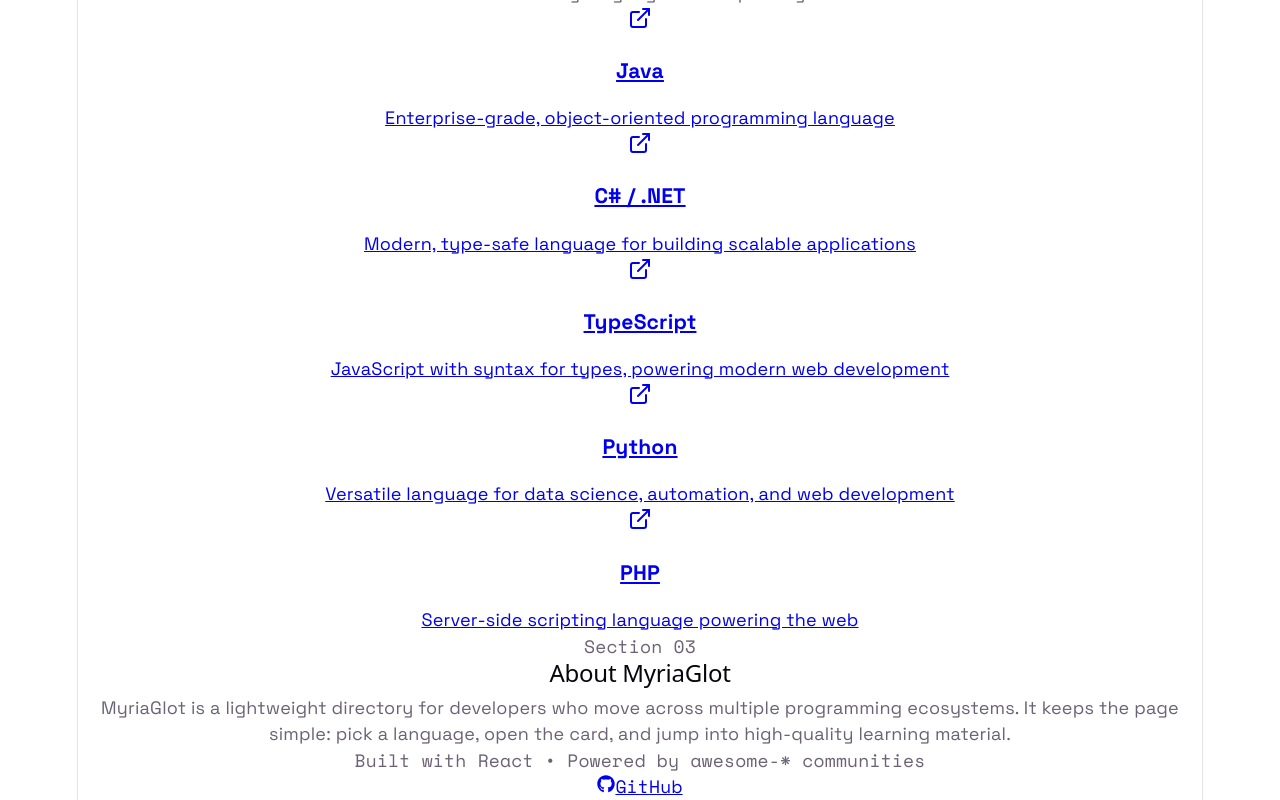
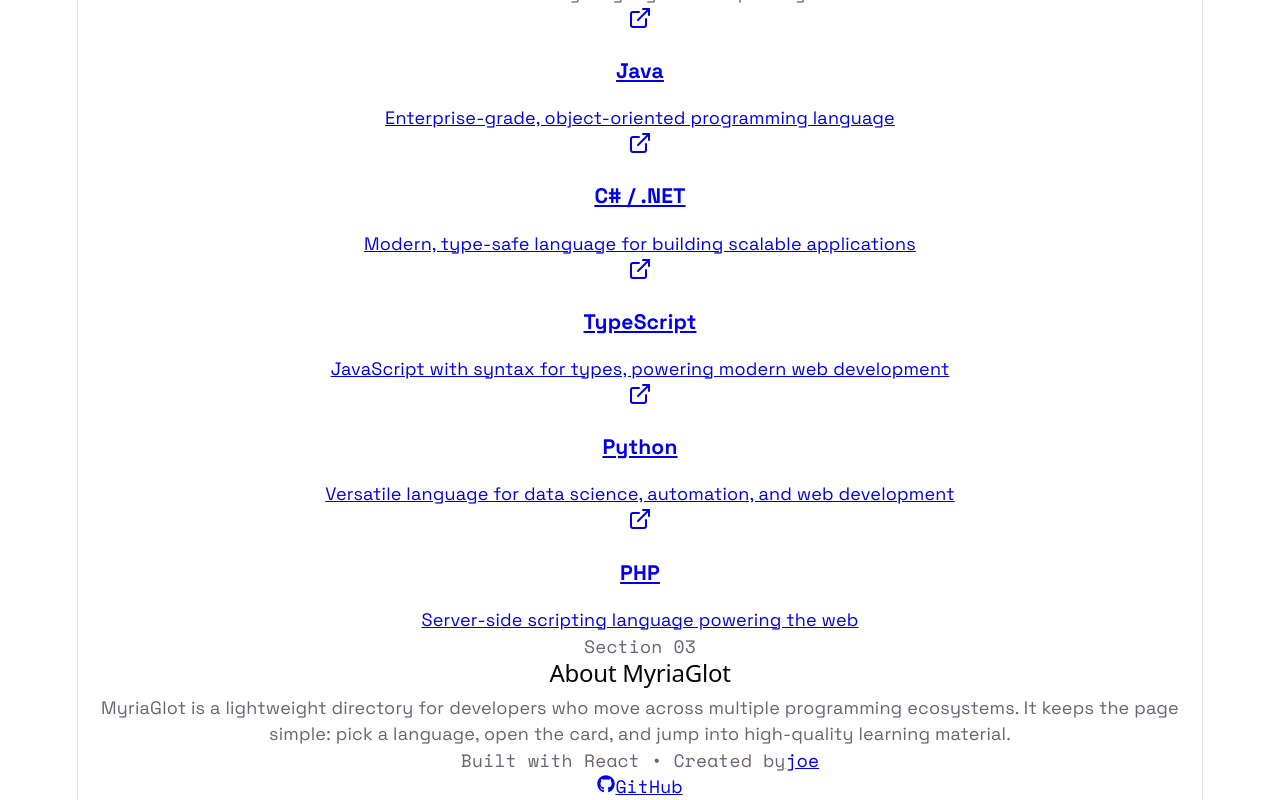
Before and after one commit to jpalala/myriaglot-app, a React (Vite) app: page / in a window 1280 px wide. Shown: the part 1806-2606 px from the top of the page. Built offline with nearby package versions, Linux system fonts and the light colour scheme.

Commit message:
update some links at bottom

```diff
--- a/src/App.tsx
+++ b/src/App.tsx
@@ -1,9 +1,5 @@
 import { useState } from "react";
-import {
-    ExternalLink,
-    Code2,
-    BookOpen,
-} from "lucide-react";
+import { ExternalLink, Code2, BookOpen } from "lucide-react";
 import { FaGithub } from "react-icons/fa";
 
 import { languages } from "@/data/languages";
@@ -25,10 +21,12 @@
         <nav className="hidden md:flex items-center gap-6 text-sm text-slate-400">
           <a href="#languages" className="hover:text-white transition-colors">
             Languages
-                    </a> &#47;{" "}
+          </a>{" "}
+          &#47;{" "}
           <a href="#resources" className="hover:text-white transition-colors">
             Resources
-                    </a> &#47;{" "}
+          </a>{" "}
+          &#47;{" "}
           <a href="#about" className="hover:text-white transition-colors">
             About
           </a>
@@ -158,9 +156,19 @@
       className="max-w-5xl mx-auto px-6 py-10 border-t border-slate-800/60 flex flex-col sm:flex-row items-center justify-between gap-4 text-sm text-slate-500"
       style={{ fontFamily: "Space Mono, monospace" }}
     >
-            <p>Built with React • Powered by awesome-* communities</p>
+      <p>
+        Built with React • Created by
         <a
-                href="https://github.com"
+          href="https://getjoe.dev"
+          target="_blank"
+          rel="noopener noreferrer"
+          className="flex items-center gap-2 hover:text-slate-300 transition-colors"
+        >
+          joe
+        </a>
+      </p>
+      <a
+        href="https://github.com/jpalala/myriaglot-app"
         target="_blank"
         rel="noopener noreferrer"
         className="flex items-center gap-2 hover:text-slate-300 transition-colors"
```
Lines whose indentation alone changed are shown as unchanged.
